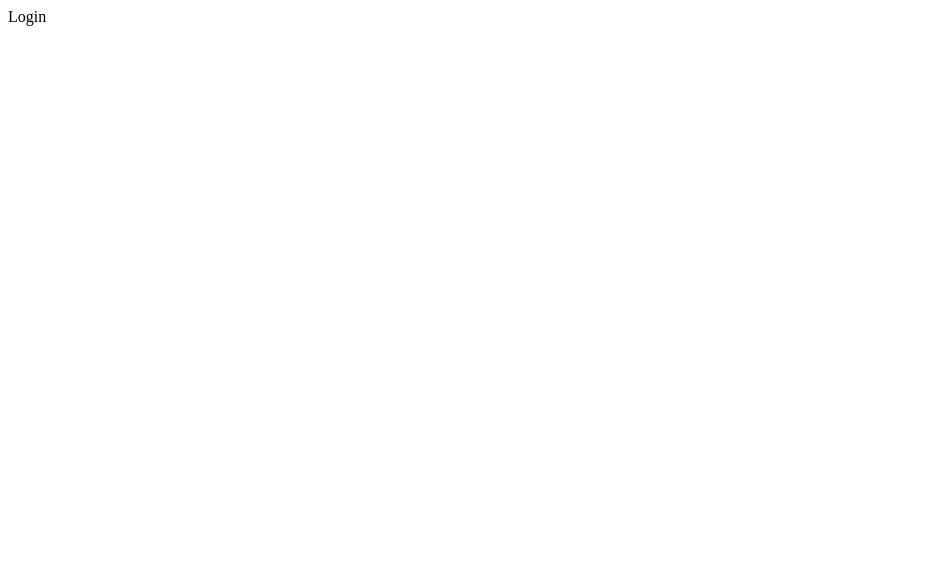
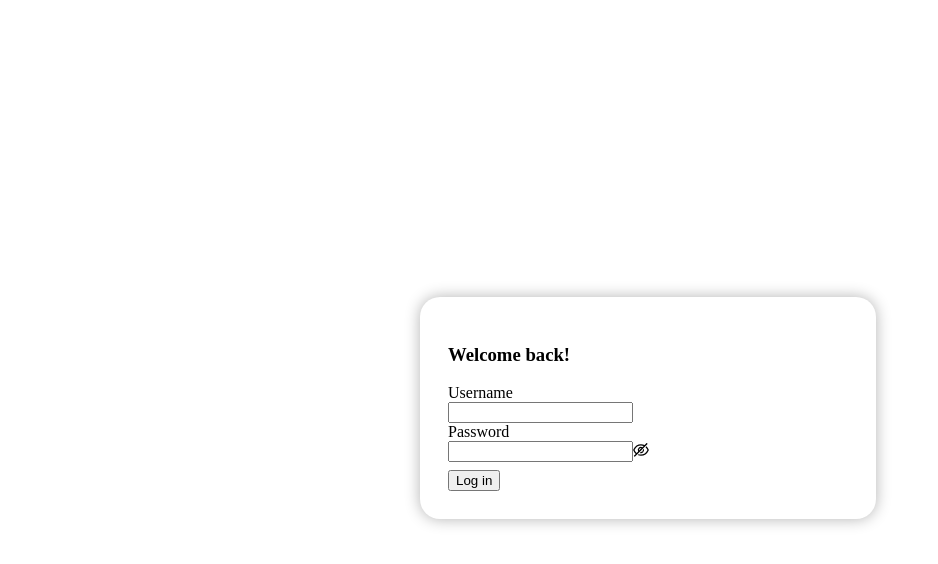
Before and after one commit to zetmate/tracker, a React app: page /login in a window 1280 px wide. Shown: the top 564 px of the page, without its empty margins (0-938 px from the left). Built offline with nearby package versions, Linux system fonts and the light colour scheme; the HTML template or start-up script is replaced by a standard one.

Commit message:
add login form

```diff
--- a/src/components/containers/WithHeader/index.tsx
+++ b/src/components/containers/WithHeader/index.tsx
@@ -47,5 +47,7 @@ const StyledMain = styled.main`
 `;
 
 const StyledChildrenContainer = styled.section`
+	display: flex;
+	flex-direction: column;
 	flex: 1 0 auto;
 `;
--- a/src/index.tsx
+++ b/src/index.tsx
@@ -6,6 +6,8 @@ import { BrowserRouter as Router } from 'react-router-dom';
 
 import { paths } from './routes';
 import { WithHeader } from './components';
+import Login from './routes/Login';
+
 import {
 	ScreenContextValue,
 	ScreenContext,
@@ -37,7 +39,7 @@ const App: React.FC = React.memo(() => {
 						<Route
 							exact
 							path={ paths.login }
-							component={ () => <div>Login</div> }
+							component={ Login }
 						/>
 						<Route
 							exact
--- /dev/null
+++ b/src/routes/Login/index.tsx
@@ -0,0 +1,100 @@
+import React, { useCallback } from 'react';
+import styled from 'styled-components';
+
+import { Form, Input, Button, Typography } from 'antd';
+import { FlexCenter, FlexColumnBetween } from '../../components/layout';
+
+// Types
+type LoginFormData = {
+	username: string;
+	password: string;
+}
+
+// Input rules
+const userNameRules = [
+	{
+		required: true,
+		message: 'Please input your username!',
+	},
+];
+const passwordRules = [
+	{
+		required: true,
+		message: 'Please input your password!',
+	},
+];
+
+/**
+ * Login screen component
+ */
+const Login: React.FC = React.memo(() => {
+	const onFinish = useCallback((args) => console.log(args), []);
+
+	return (
+		<Container>
+			<FormContainer>
+				<StyledTitle level={ 3 }>
+					Welcome back!
+				</StyledTitle>
+				<StyledForm layout="vertical" onFinish={ onFinish }>
+					<Form.Item
+						label="Username"
+						name="username"
+						rules={ userNameRules }
+					>
+						<Input />
+					</Form.Item>
+
+					<Form.Item
+						label="Password"
+						name="password"
+						rules={ passwordRules }
+					>
+						<Input.Password />
+					</Form.Item>
+
+					<FormItemNoMargin>
+						<Submit
+							size="large"
+							type="primary"
+							htmlType="submit"
+							block
+						>
+							Log in
+						</Submit>
+					</FormItemNoMargin>
+				</StyledForm>
+			</FormContainer>
+		</Container>
+	);
+});
+Login.displayName = 'Login';
+export default Login;
+
+// Styles
+const Container = styled(FlexCenter)`
+	flex: 1 0 auto;
+`;
+
+const Submit = styled(Button)`
+	margin-top: 8px;
+`;
+
+const FormContainer = styled(FlexColumnBetween)`
+	padding: 28px;
+	box-shadow: 0 0 15px 0 rgba(0, 0, 0, 0.3);
+	border-radius: 20px;
+`;
+
+const StyledForm = styled(Form)`
+	width: 400px;
+`;
+
+const FormItemNoMargin = styled(Form.Item)`
+	margin: 0 !important;
+`;
+
+const StyledTitle = styled(Typography.Title)`
+	// NB: use important there to override antd styles
+	margin-bottom: 1em !important;
+`;
```
